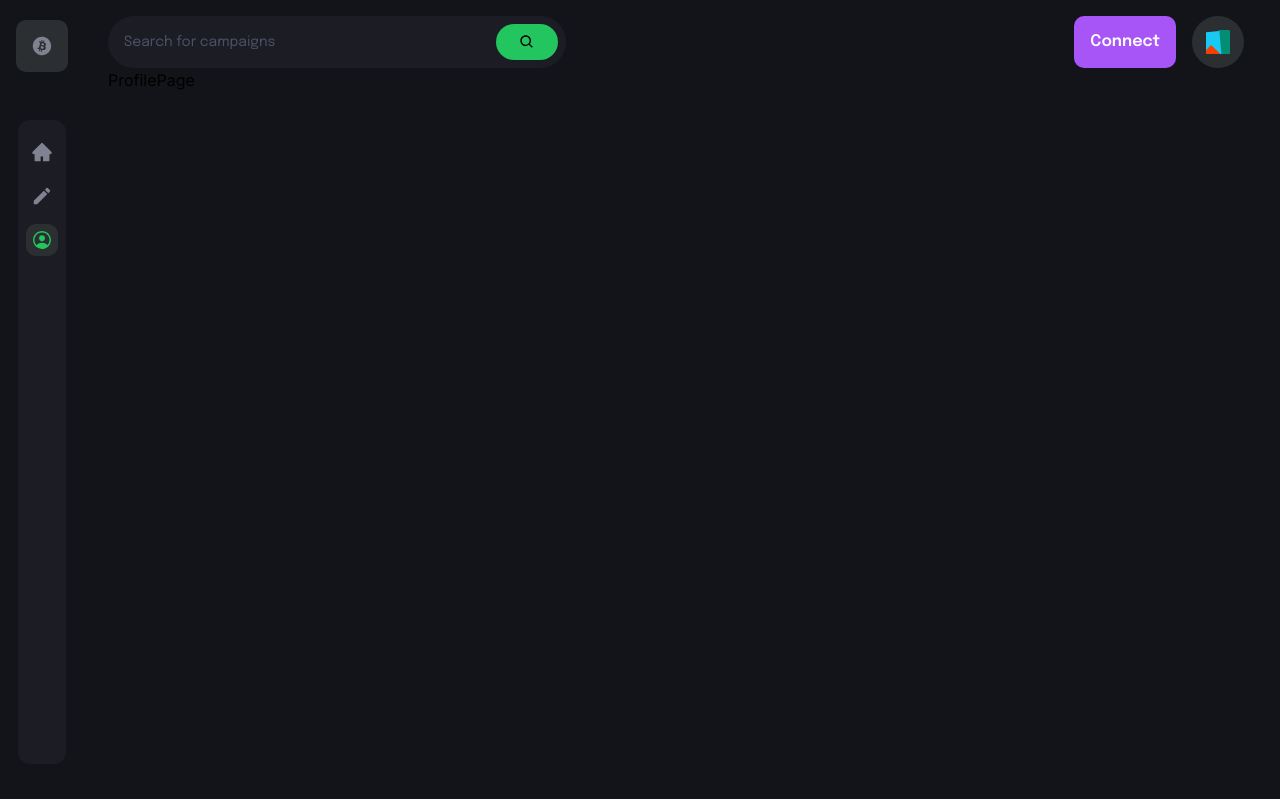
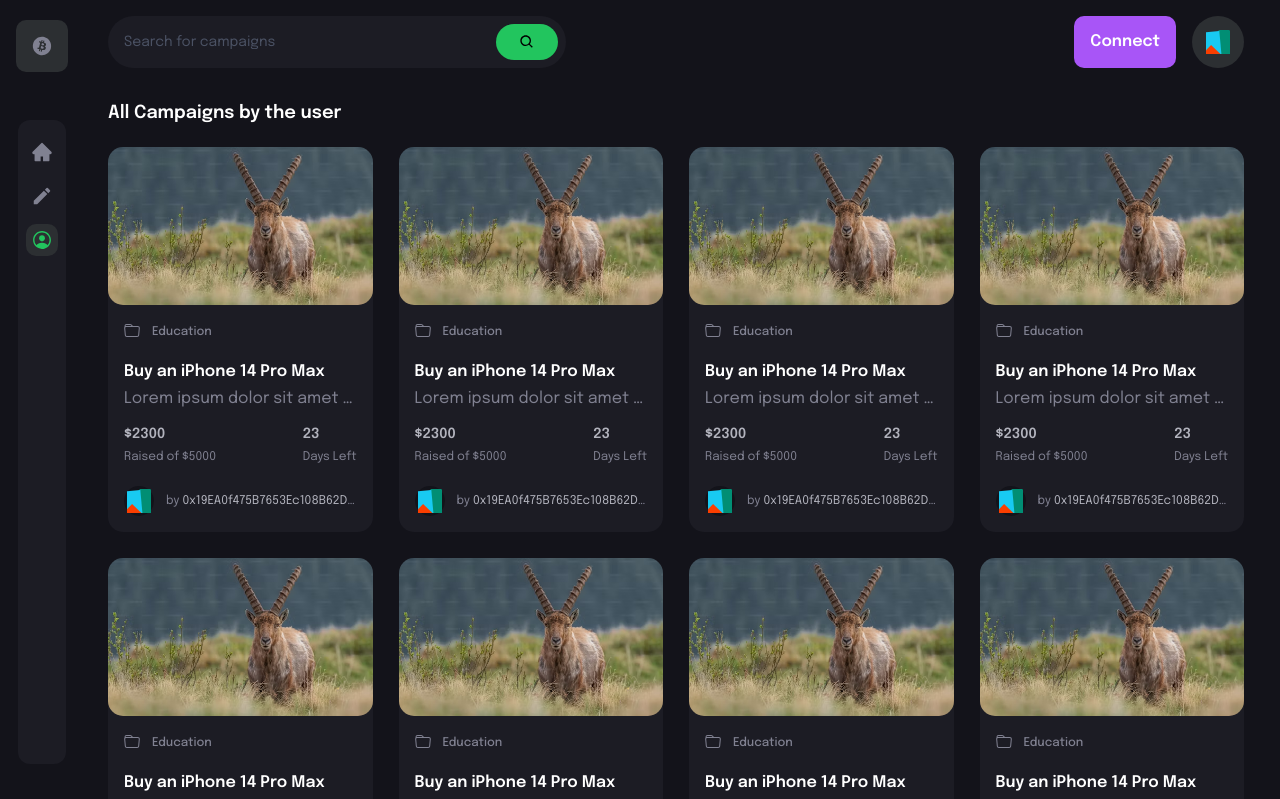
Before and after one commit to anoopraju31/crowdblocks, a Next.js app: page /profile in a window 1280 px wide. Shown: the top 799 px of the page. Built offline with nearby package versions, Linux system fonts and the light colour scheme.

Commit message:
Profile Page: styled

```diff
--- a/src/app/profile/page.tsx
+++ b/src/app/profile/page.tsx
@@ -1,7 +1,33 @@
 import React from 'react'
+import { CampaignCard } from '../components'
 
 const ProfilePage = () => {
-	return <div>ProfilePage</div>
+	return (
+		<main className='my-8 md:md-14'>
+			<h1 className='font-epilogue font-semibold text-[18px] text-white text-left'>
+				{' '}
+				All Campaigns by the user{' '}
+			</h1>
+
+			{/* All Campaigns */}
+			<section className='grid grid-cols-1 sm:grid-cols-2 md:grid-cols-3 lg:grid-cols-4 mt-[20px] gap-[26px]'>
+				<CampaignCard />
+				<CampaignCard />
+				<CampaignCard />
+				<CampaignCard />
+				<CampaignCard />
+				<CampaignCard />
+				<CampaignCard />
+				<CampaignCard />
+				<CampaignCard />
+				<CampaignCard />
+				<CampaignCard />
+				<CampaignCard />
+				<CampaignCard />
+				<CampaignCard />
+			</section>
+		</main>
+	)
 }
 
 export default ProfilePage
```
